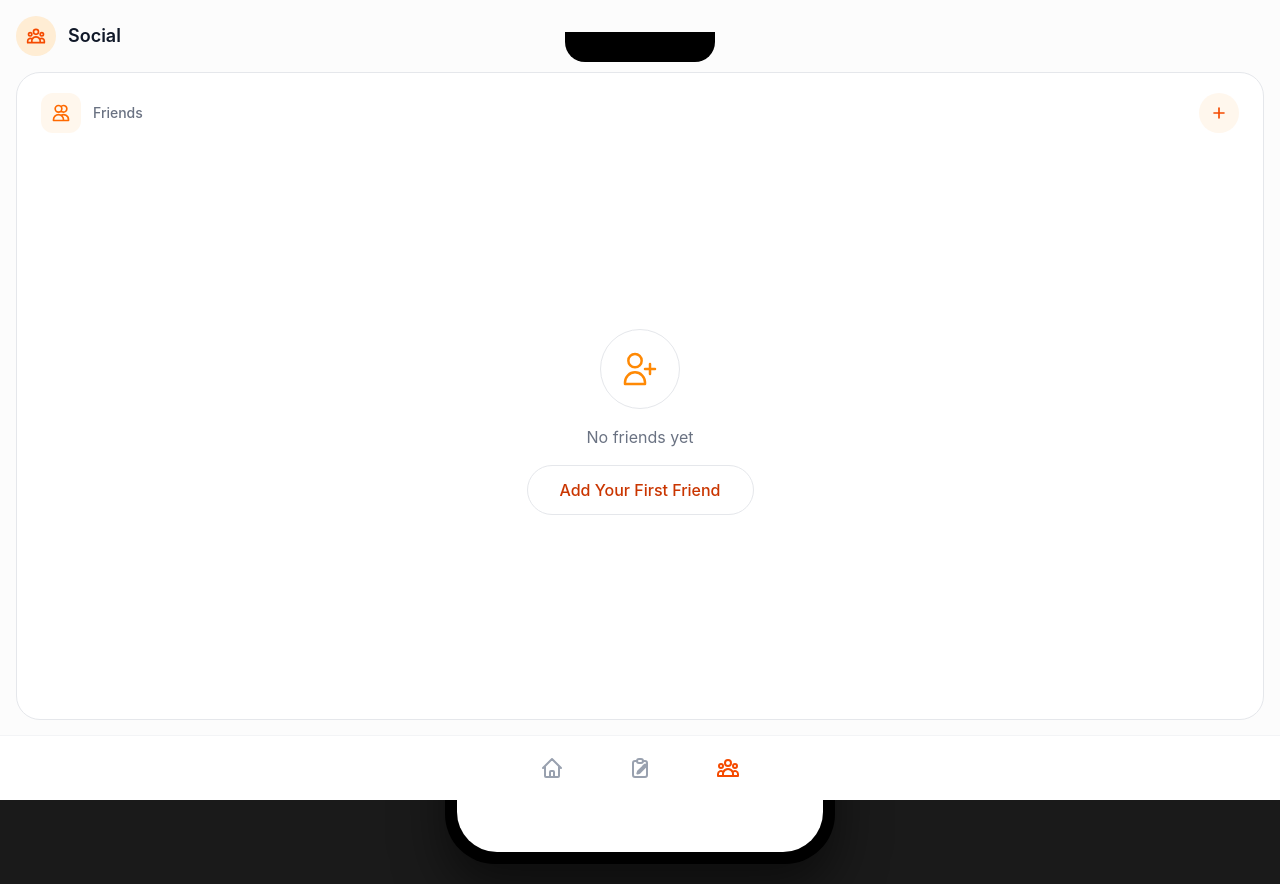
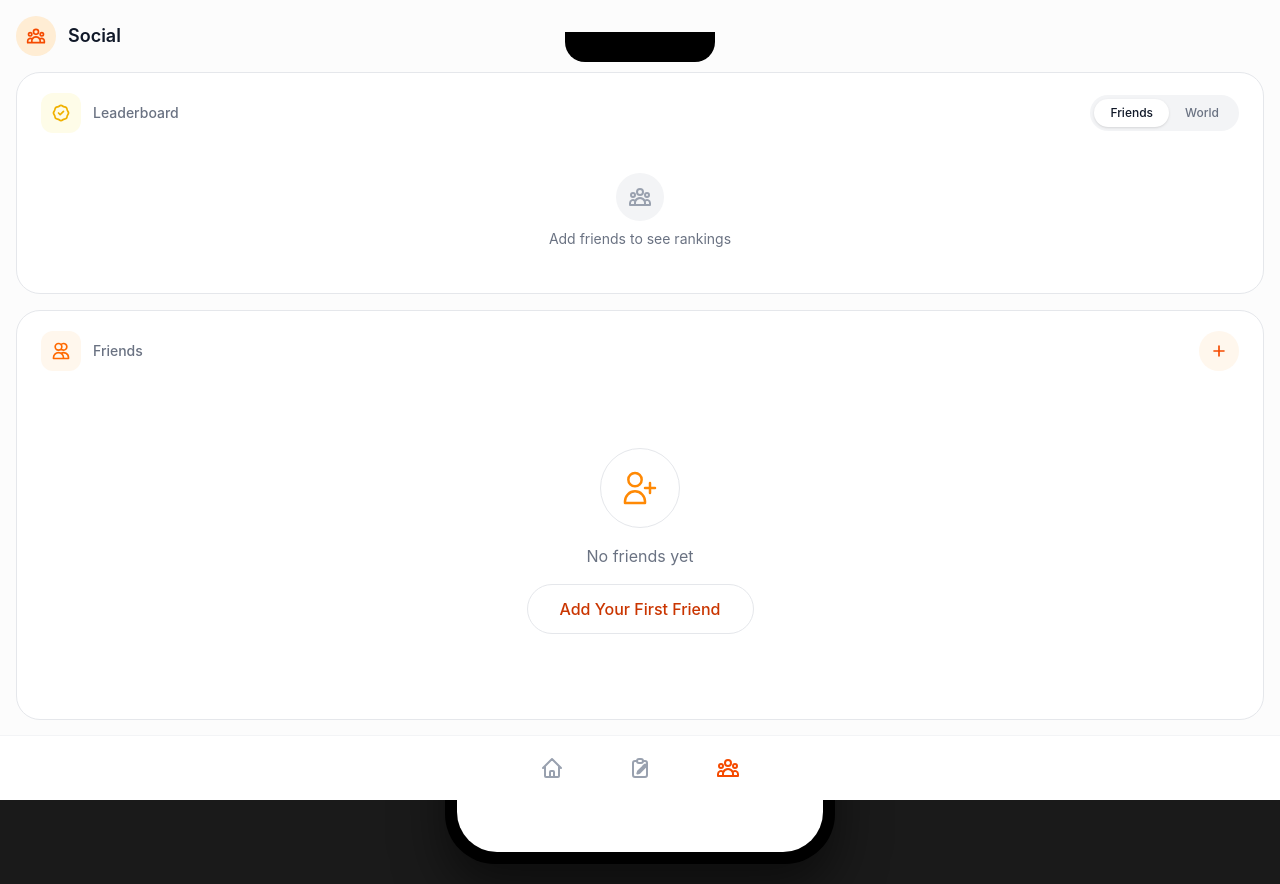
Before and after one commit to benyamty/HB, a React (Vite) app: page / in a window 1280 px wide. Both pictures are taken after a click on the button 728 px from the left and 768 px from the top of the page. Built offline with nearby package versions, Linux system fonts and the light colour scheme.

Commit message:
Add Leaderboard box with Friends/World toggle to Social page

```diff
--- a/src/components/Social.jsx
+++ b/src/components/Social.jsx
@@ -1,4 +1,18 @@
 import { useState } from 'react'
+
+// Mock world leaderboard data
+const WORLD_LEADERBOARD = [
+  { id: 'w1', name: 'Alex Champion', points: 2450, streak: 45 },
+  { id: 'w2', name: 'Sarah Star', points: 2280, streak: 38 },
+  { id: 'w3', name: 'Mike Legend', points: 2150, streak: 42 },
+  { id: 'w4', name: 'Emma Pro', points: 1980, streak: 35 },
+  { id: 'w5', name: 'Chris Elite', points: 1850, streak: 30 },
+  { id: 'w6', name: 'Lisa Master', points: 1720, streak: 28 },
+  { id: 'w7', name: 'David Hero', points: 1650, streak: 25 },
+  { id: 'w8', name: 'Anna Swift', points: 1580, streak: 22 },
+  { id: 'w9', name: 'Tom Ace', points: 1490, streak: 20 },
+  { id: 'w10', name: 'Kate Rise', points: 1420, streak: 18 },
+]
 
 function Social({
   friends,
@@ -7,6 +21,7 @@ function Social({
 }) {
   const [showAddFriend, setShowAddFriend] = useState(false)
   const [friendName, setFriendName] = useState('')
+  const [leaderboardTab, setLeaderboardTab] = useState('friends') // 'friends' or 'world'
 
   const handleAddFriend = () => {
     if (friendName.trim()) {
@@ -26,6 +41,131 @@ function Social({
           </svg>
         </div>
         <span className="ml-3 text-lg font-semibold text-gray-900">Social</span>
+      </div>
+
+      {/* Leaderboard Card */}
+      <div className="flex-shrink-0 bg-white border border-gray-200 rounded-3xl px-6 py-5 mb-4">
+        {/* Header with toggle */}
+        <div className="flex items-center justify-between mb-4">
+          <div className="flex items-center gap-3">
+            <div className="w-10 h-10 rounded-xl bg-yellow-50 flex items-center justify-center">
+              <svg className="w-5 h-5 text-yellow-500" fill="none" stroke="currentColor" viewBox="0 0 24 24">
+                <path strokeLinecap="round" strokeLinejoin="round" strokeWidth={2} d="M9 12l2 2 4-4M7.835 4.697a3.42 3.42 0 001.946-.806 3.42 3.42 0 014.438 0 3.42 3.42 0 001.946.806 3.42 3.42 0 013.138 3.138 3.42 3.42 0 00.806 1.946 3.42 3.42 0 010 4.438 3.42 3.42 0 00-.806 1.946 3.42 3.42 0 01-3.138 3.138 3.42 3.42 0 00-1.946.806 3.42 3.42 0 01-4.438 0 3.42 3.42 0 00-1.946-.806 3.42 3.42 0 01-3.138-3.138 3.42 3.42 0 00-.806-1.946 3.42 3.42 0 010-4.438 3.42 3.42 0 00.806-1.946 3.42 3.42 0 013.138-3.138z" />
+              </svg>
+            </div>
+            <span className="text-gray-500 text-sm font-medium">Leaderboard</span>
+          </div>
+
+          {/* Toggle Buttons */}
+          <div className="flex bg-gray-100 rounded-full p-1">
+            <button
+              onClick={() => setLeaderboardTab('friends')}
+              className={`px-4 py-1.5 rounded-full text-xs font-medium transition-all ${
+                leaderboardTab === 'friends'
+                  ? 'bg-white text-gray-900 shadow-sm'
+                  : 'text-gray-500'
+              }`}
+            >
+              Friends
+            </button>
+            <button
+              onClick={() => setLeaderboardTab('world')}
+              className={`px-4 py-1.5 rounded-full text-xs font-medium transition-all ${
+                leaderboardTab === 'world'
+                  ? 'bg-white text-gray-900 shadow-sm'
+                  : 'text-gray-500'
+              }`}
+            >
+              World
+            </button>
+          </div>
+        </div>
+
+        {/* Leaderboard List */}
+        <div className="space-y-2 max-h-48 overflow-y-auto">
+          {leaderboardTab === 'friends' ? (
+            friends.length === 0 ? (
+              <div className="flex flex-col items-center justify-center py-6 text-center">
+                <div className="w-12 h-12 rounded-full bg-gray-100 flex items-center justify-center mb-2">
+                  <svg className="w-6 h-6 text-gray-400" fill="none" stroke="currentColor" viewBox="0 0 24 24">
+                    <path strokeLinecap="round" strokeLinejoin="round" strokeWidth={2} d="M17 20h5v-2a3 3 0 00-5.356-1.857M17 20H7m10 0v-2c0-.656-.126-1.283-.356-1.857M7 20H2v-2a3 3 0 015.356-1.857M7 20v-2c0-.656.126-1.283.356-1.857m0 0a5.002 5.002 0 019.288 0M15 7a3 3 0 11-6 0 3 3 0 016 0zm6 3a2 2 0 11-4 0 2 2 0 014 0zM7 10a2 2 0 11-4 0 2 2 0 014 0z" />
+                  </svg>
+                </div>
+                <p className="text-gray-500 text-sm">Add friends to see rankings</p>
+              </div>
+            ) : (
+              friends.map((friend, index) => (
+                <div
+                  key={friend.id || index}
+                  className="flex items-center gap-3 p-3 rounded-xl bg-gray-50"
+                >
+                  {/* Rank */}
+                  <div className={`w-7 h-7 rounded-full flex items-center justify-center text-xs font-bold ${
+                    index === 0 ? 'bg-yellow-100 text-yellow-700' :
+                    index === 1 ? 'bg-gray-200 text-gray-600' :
+                    index === 2 ? 'bg-orange-100 text-orange-700' :
+                    'bg-gray-100 text-gray-500'
+                  }`}>
+                    {index + 1}
+                  </div>
+
+                  {/* Avatar */}
+                  <div className="w-8 h-8 rounded-full bg-orange-100 flex items-center justify-center">
+                    <span className="text-orange-600 font-semibold text-xs">
+                      {friend.name.charAt(0).toUpperCase()}
+                    </span>
+                  </div>
+
+                  {/* Name */}
+                  <span className="flex-1 font-medium text-gray-900 text-sm truncate">{friend.name}</span>
+
+                  {/* Points */}
+                  <div className="flex items-center gap-1 text-xs text-gray-500">
+                    <svg className="w-3.5 h-3.5 text-yellow-500" fill="currentColor" viewBox="0 0 24 24">
+                      <path d="M12 15a4 4 0 004-4V4H8v7a4 4 0 004 4zm6-11h2a1 1 0 011 1v2a4 4 0 01-3 3.874V10a6 6 0 00-.17-1.418A3 3 0 0018 6V4zM6 4v2a3 3 0 00.17 2.582A6 6 0 006 10v.874A4 4 0 013 7V5a1 1 0 011-1h2zm3 17v-2h6v2a1 1 0 01-1 1h-4a1 1 0 01-1-1z" />
+                    </svg>
+                    <span>{friend.points || Math.floor(Math.random() * 500) + 100}</span>
+                  </div>
+                </div>
+              ))
+            )
+          ) : (
+            WORLD_LEADERBOARD.map((player, index) => (
+              <div
+                key={player.id}
+                className="flex items-center gap-3 p-3 rounded-xl bg-gray-50"
+              >
+                {/* Rank */}
+                <div className={`w-7 h-7 rounded-full flex items-center justify-center text-xs font-bold ${
+                  index === 0 ? 'bg-yellow-100 text-yellow-700' :
+                  index === 1 ? 'bg-gray-200 text-gray-600' :
+                  index === 2 ? 'bg-orange-100 text-orange-700' :
+                  'bg-gray-100 text-gray-500'
+                }`}>
+                  {index + 1}
+                </div>
+
+                {/* Avatar */}
+                <div className="w-8 h-8 rounded-full bg-purple-100 flex items-center justify-center">
+                  <span className="text-purple-600 font-semibold text-xs">
+                    {player.name.charAt(0).toUpperCase()}
+                  </span>
+                </div>
+
+                {/* Name */}
+                <span className="flex-1 font-medium text-gray-900 text-sm truncate">{player.name}</span>
+
+                {/* Points */}
+                <div className="flex items-center gap-1 text-xs text-gray-500">
+                  <svg className="w-3.5 h-3.5 text-yellow-500" fill="currentColor" viewBox="0 0 24 24">
+                    <path d="M12 15a4 4 0 004-4V4H8v7a4 4 0 004 4zm6-11h2a1 1 0 011 1v2a4 4 0 01-3 3.874V10a6 6 0 00-.17-1.418A3 3 0 0018 6V4zM6 4v2a3 3 0 00.17 2.582A6 6 0 006 10v.874A4 4 0 013 7V5a1 1 0 011-1h2zm3 17v-2h6v2a1 1 0 01-1 1h-4a1 1 0 01-1-1z" />
+                  </svg>
+                  <span>{player.points.toLocaleString()}</span>
+                </div>
+              </div>
+            ))
+          )}
+        </div>
       </div>
 
       {/* Friends Card */}
```
